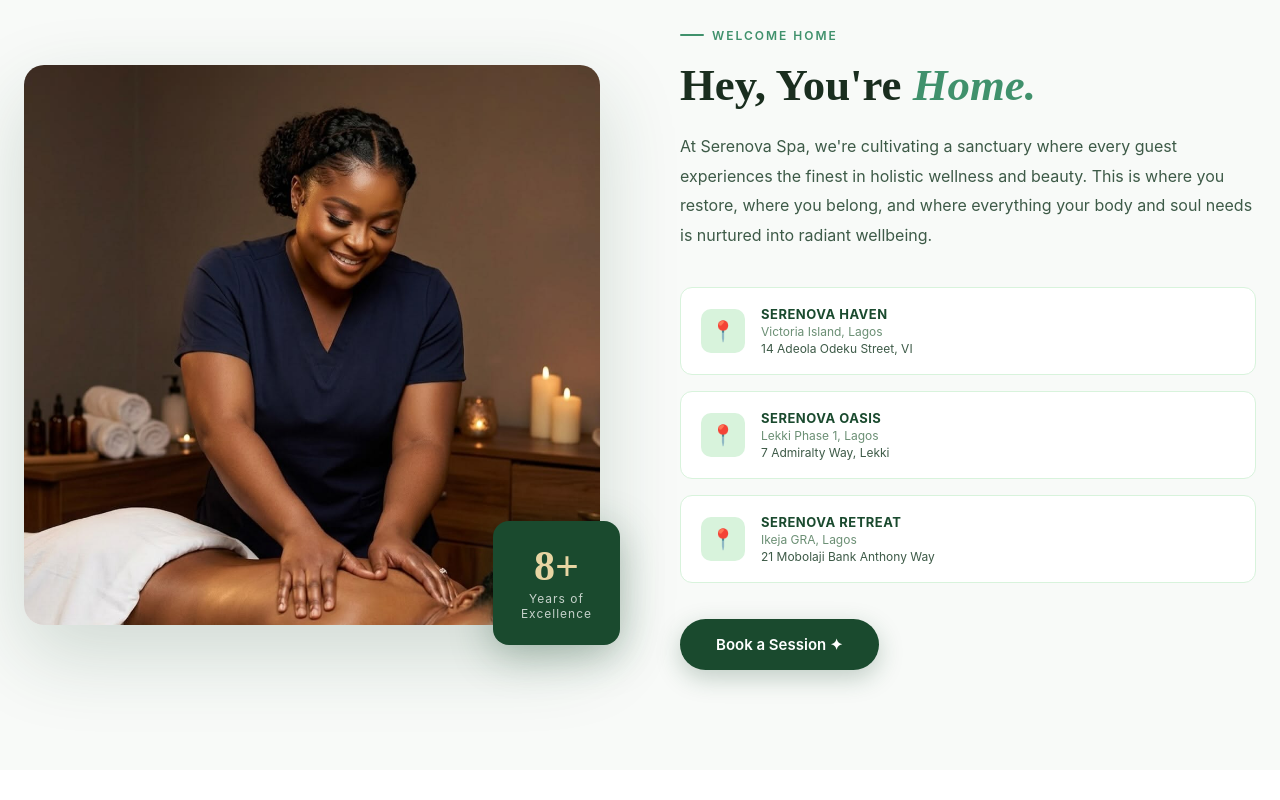
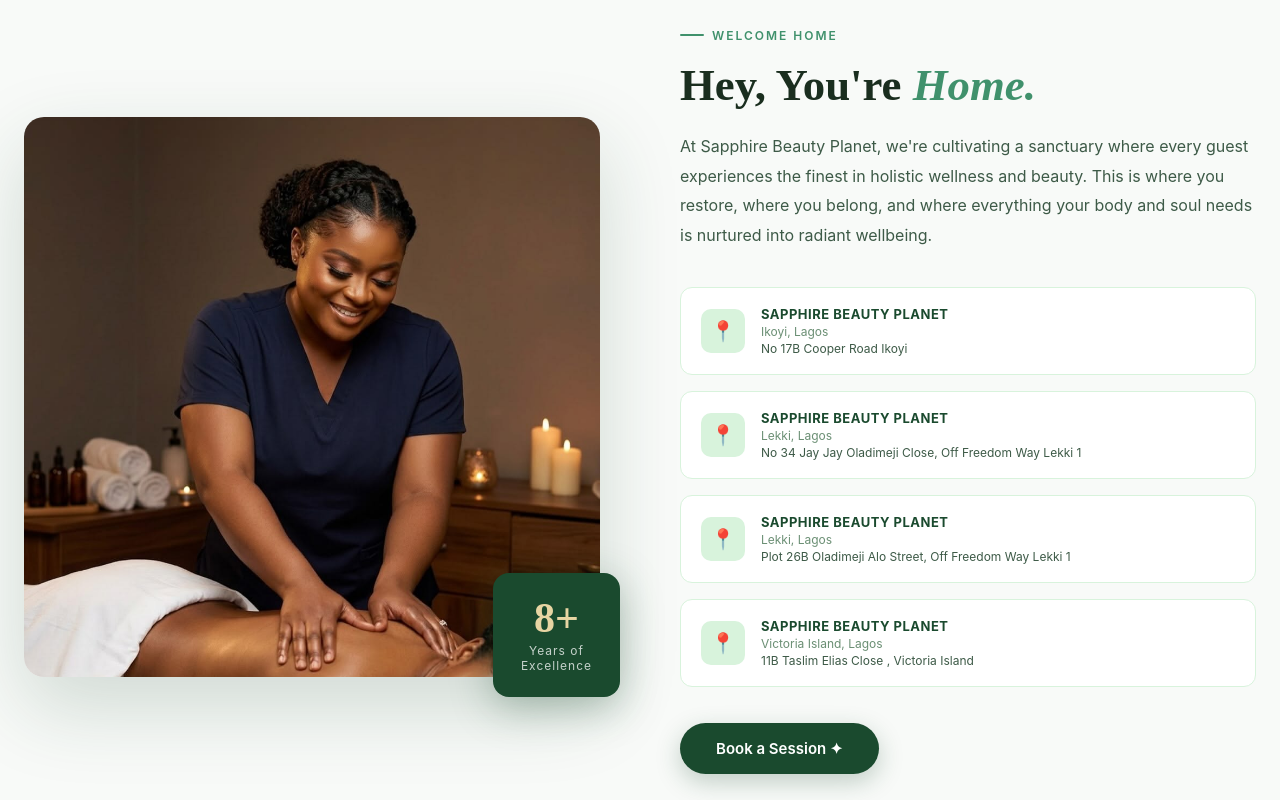
Before and after one commit to Fortunee5/sapphirebeautyplanet, a React (Create React App) app: page / in a window 1280 px wide. Shown: the part 880-1680 px from the top of the page. Built offline with nearby package versions, Linux system fonts and the light colour scheme.

Commit message:
ready to lauch

```diff
--- a/src/components/AboutSection.jsx
+++ b/src/components/AboutSection.jsx
@@ -1,19 +1,24 @@
 const AboutSection = ({ onBookNow }) => {
   const locations = [
     {
-      name: 'SERENOVA HAVEN',
-      sub: 'Victoria Island, Lagos',
-      addr: '14 Adeola Odeku Street, VI',
+      name: 'SAPPHIRE BEAUTY PLANET',
+      sub: 'Ikoyi, Lagos',
+      addr: 'No 17B Cooper Road Ikoyi ',
     },
     {
-      name: 'SERENOVA OASIS',
-      sub: 'Lekki Phase 1, Lagos',
-      addr: '7 Admiralty Way, Lekki',
+      name: 'SAPPHIRE BEAUTY PLANET',
+      sub: 'Lekki, Lagos',
+      addr: 'No 34 Jay Jay Oladimeji Close, Off Freedom Way Lekki 1 ',
     },
     {
-      name: 'SERENOVA RETREAT',
-      sub: 'Ikeja GRA, Lagos',
-      addr: '21 Mobolaji Bank Anthony Way',
+      name: 'SAPPHIRE BEAUTY PLANET',
+      sub: 'Lekki, Lagos',
+      addr: 'Plot 26B Oladimeji Alo Street, Off Freedom Way Lekki 1 ',
+    },
+        {
+      name: 'SAPPHIRE BEAUTY PLANET',
+      sub: 'Victoria Island, Lagos',
+      addr: '11B Taslim Elias Close , Victoria Island',
     },
   ];
 
@@ -218,7 +223,7 @@ const AboutSection = ({ onBookNow }) => {
               Hey, You're <em>Home.</em>
             </h2>
             <p className="about-desc">
-              At Serenova Spa, we're cultivating a sanctuary where every guest experiences the finest in holistic wellness and beauty. This is where you restore, where you belong, and where everything your body and soul needs is nurtured into radiant wellbeing.
+              At Sapphire Beauty Planet, we're cultivating a sanctuary where every guest experiences the finest in holistic wellness and beauty. This is where you restore, where you belong, and where everything your body and soul needs is nurtured into radiant wellbeing.
             </p>
 
             <div className="about-locations">
--- a/src/components/BookingModal.jsx
+++ b/src/components/BookingModal.jsx
@@ -1,15 +1,36 @@
 import { useState, useEffect } from 'react';
 
 const serviceOptions = [
-  'Full Body Massage (60 min) – ₦18,000',
-  'Full Body Massage (90 min) – ₦22,000',
-  'Luxury Facial (45 min) – ₦15,000',
-  'Luxury Facial (60 min) – ₦18,000',
-  'Hot Stone Therapy (75 min) – ₦22,000',
-  'Manicure & Pedicure (60 min) – ₦12,000',
-  'Aromatherapy Bath (45 min) – ₦14,000',
-  'Body Scrub & Wrap (90 min) – ₦20,000',
-  'Full Glow Package (3 hrs) – ₦45,000',
+  'Full Body Sweedish Massage (60 mins) – ₦45,000, (90 mins) – ₦50,000',
+  'Aromatherapy Massage (60 mins) – ₦45,000, (90 mins) – ₦50,000',
+  'Deep Tissue Massage  (60 mins) – ₦50,000, (90 mins) –  ₦60,000',
+  'Four Hands Massage   (60 mins) – ₦55,000, (90 mins) – ₦60,000',
+  'Men\'s Signature Facial  (60 mins) – ₦35,000, (90 mins) – ₦38,000',
+  'Women\'s Deluxe Facial  (60 mins) – ₦34,000',
+  'Hot Stone Massage  (60 mins) – ₦45,000, (90 mins) – ₦50,000',
+  'Lomi Lomi Massage  (60 mins) – ₦70,000',
+  'Neck Massage  (60 mins) – ₦30,000',
+  'Manicure & Pedicure – ₦31,000',
+  'Icing Facials – ₦55,000',
+  'Rejuvenating Facials – ₦45,000',
+  'Back Cleansing Facials – ₦40,000',
+  'Renew Facials – ₦60,000',
+  'Vaginal Facials(VFACIAL) – ₦40,000',
+  'Deep Cleansing Facial – ₦45,000',
+  'Gentle Men Facial – ₦35,000',
+  'Brows – ₦27,000',
+  'Lip – ₦23,000',
+  'Face – ₦32,000',
+  'Back – ₦40,000',
+  'Legs(Both)(Half/Full) – ₦45,000',
+  'Arms(Half/Full) – ₦40,000',
+  'Feet (Both) – ₦30,000',
+  'Underarm (Both) – ₦28,000',
+  'Bikini – ₦40,000',
+  'Classic Pedicure – ₦45,000',
+  'Spa Pedicure – ₦30,000',
+  'Signature Pedicure – ₦40,000',
+  'Pedicure & Manicure – ₦38,000',
 ];
 
 const BookingModal = ({ isOpen, onClose, onSubmit }) => {
@@ -82,7 +103,7 @@ const BookingModal = ({ isOpen, onClose, onSubmit }) => {
     if (Object.keys(errs).length > 0) { setErrors(errs); return; }
 
     // Send to WhatsApp
-    const msg = `🌿 *NEW SPA BOOKING – Serenova Spa*\n\n` +
+    const msg = `🌿 *NEW SPA BOOKING – Sapphire Beauty Planet*\n\n` +
       `👤 *Name:* ${form.fullName}\n` +
       `📞 *Phone:* ${form.phone}\n` +
       `📍 *Address:* ${form.address}\n` +
@@ -91,7 +112,7 @@ const BookingModal = ({ isOpen, onClose, onSubmit }) => {
       `🕐 *Time:* ${form.time}\n` +
       `📝 *Notes:* ${form.notes || 'None'}`;
 
-    const waUrl = `https://wa.me/2348144311841?text=${encodeURIComponent(msg)}`;
+    const waUrl = `https://wa.me/2348038794733?text=${encodeURIComponent(msg)}`;
 
     // Save to admin
     onSubmit({ ...form, timestamp: new Date().toISOString() });
@@ -433,7 +454,7 @@ const BookingModal = ({ isOpen, onClose, onSubmit }) => {
             <>
               <div className="modal-header">
                 <button className="modal-close" onClick={handleClose}>✕</button>
-                <div className="modal-header-badge">🌿 Serenova Spa</div>
+                <div className="modal-header-badge">🌿 Sapphire Beauty Planet</div>
                 <div className="modal-title">Book a Session</div>
                 <div className="modal-subtitle">
                   {step === 1 ? 'Tell us about yourself' : 'Choose your treatment'}
--- a/src/components/ContactSection.jsx
+++ b/src/components/ContactSection.jsx
@@ -221,7 +221,10 @@ const ContactSection = ({ onBookNow }) => {
   <div className="contact-info-icon">📍</div>
   <div className="contact-info-text">
     <strong>Our Locations</strong>
-                  Victoria Island, Lekki & Ikeja GRA, Lagos
+    No 17B Cooper Road Ikoyi,<br />
+    No 34 Jay Jay Oladimeji Close Off Freedom Way Lekki 1,<br />
+    Plot 26B Oladimeji Alo Street, Off Freedom Way Lekki 1,<br />
+    11B Taslim Elias Close Victoria Island,
   </div>
 </div>
               <div className="contact-info-item">
--- a/src/components/DailyRitualSection.jsx
+++ b/src/components/DailyRitualSection.jsx
@@ -247,7 +247,7 @@ const DailyRitualSection = ({ onBookNow }) => {
           <div className="ritual-visual">
             <div className="ritual-card-main">
               <div className="ritual-quote">
-                Your body is your greatest asset. At Serenova, we help you honour and restore it every single day.
+                Your body is your greatest asset. At Sapphire Beauty Planet, we help you honour and restore it every single day.
               </div>
               <div className="ritual-author">
                 <div className="author-avatar">🌿</div>
--- a/src/components/FAQSection.jsx
+++ b/src/components/FAQSection.jsx
@@ -2,12 +2,12 @@ import { useState } from 'react';
 
 const faqs = [
   {
-    q: 'What is Serenova Spa?',
-    a: 'Serenova Spa is a premier luxury wellness and beauty spa offering a full range of holistic treatments — from therapeutic massages and luxury facials to body wraps and nail care. We are committed to your total wellbeing, beauty, and relaxation.',
+    q: 'What is Sapphire Beauty Planet?',
+    a: 'Sapphire Beauty Planet is a premier luxury wellness and beauty spa offering a full range of holistic treatments — from therapeutic massages and luxury facials to body wraps and nail care. We are committed to your total wellbeing, beauty, and relaxation.',
   },
   {
-    q: 'Who is Serenova Spa for?',
-    a: 'Everyone is welcome at Serenova! Whether you are treating yourself to some well-deserved self-care, preparing for a special occasion, recovering from stress and burnout, or simply looking to maintain a consistent wellness routine, we have a treatment for you.',
+    q: 'Who is Sapphire Beauty Planet for?',
+    a: 'Everyone is welcome at Sapphire Beauty Planet! Whether you are treating yourself to some well-deserved self-care, preparing for a special occasion, recovering from stress and burnout, or simply looking to maintain a consistent wellness routine, we have a treatment for you.',
   },
   {
     q: 'What can I expect during my first visit?',
@@ -35,11 +35,11 @@ const faqs = [
   },
   {
     q: 'Is there a loyalty or membership programme?',
-    a: 'Yes! Our Serenova Wellness Membership gives you discounted rates, priority booking, monthly treatment credits, and exclusive member-only offers. Ask our front desk team about joining on your next visit.',
+    a: 'Yes! Our Sapphire Beauty Planet Wellness Membership gives you discounted rates, priority booking, monthly treatment credits, and exclusive member-only offers. Ask our front desk team about joining on your next visit.',
   },
   {
     q: 'How do I stay updated on new services and promotions?',
-    a: 'Follow us on Instagram @seronovaspa, join our WhatsApp community via the number on our contact page, and subscribe to our newsletter for weekly wellness tips, new service launches, and exclusive seasonal promotions.',
+    a: 'Follow us on Instagram @sapphirebeautyplanet, join our WhatsApp community via the number on our contact page, and subscribe to our newsletter for weekly wellness tips, new service launches, and exclusive seasonal promotions.',
   },
 ];
 
@@ -195,7 +195,7 @@ const FAQSection = () => {
             <div className="section-tag">FAQ</div>
             <h2 className="section-title">Frequently Asked Questions</h2>
             <p style={{ color: 'var(--text-light)', fontSize: '15px', lineHeight: '1.7' }}>
-              Everything you need to know about visiting Serenova Spa
+              Everything you need to know about visiting Sapphire Beauty Planet
             </p>
           </div>
 
--- a/src/components/Footer.jsx
+++ b/src/components/Footer.jsx
@@ -4,7 +4,7 @@ const Footer = ({ onAdminClick }) => {
   const links = {
     'Spa Services': ['Full Body Massage', 'Luxury Facials', 'Hot Stone Therapy', 'Manicure & Pedicure', 'Aromatherapy Bath', 'Body Scrub & Wrap'],
     'Company': ['About Us', 'Our Story', 'Careers', 'Press & Media', 'Partnerships'],
-    'Visit Us': ['Victoria Island', 'Lekki Phase 1', 'Ikeja GRA', 'Opening Hours', 'Parking Info'],
+    'Visit Us': ['No 17B Cooper Road Ikoyi ', 'No 34 Jay Jay Oladimeji Close, Off Freedom Way Lekki 1', 'Plot 26B Oladimeji Alo Street, Off Freedom Way Lekki 1', '11B Taslim Elias Close , Victoria Island'],
   };
 
   return (
@@ -227,12 +227,10 @@ const Footer = ({ onAdminClick }) => {
                 Lagos' premier luxury wellness destination. Where every treatment is a journey into serenity, every visit a step towards your most radiant self.
               </p>
               <div className="footer-socials">
-                <a href="#" title="Instagram"> <FaInstagram /></a>
-                <a href="#" title="Facebook">  <FaFacebook /></a>
-                <a href="#" title="Twitter/X"> <FaXTwitter /></a>
-                <a href="https://wa.me/2348144311841"
+                <a href="https://www.instagram.com/sapphirebeautyplanet?igsh=bXBub3Z2NHprZnI5&utm_source=qr" title="Instagram"> <FaInstagram /></a>
+                <a href="https://wa.me/2348038794733"
                 title="WhatsApp" target="_blank"> <FaWhatsapp /></a>
-                <a href="#" title="TikTok">    <FaTiktok /></a>
+                <a href="https://www.tiktok.com/@sapphireplanet1?_r=1&_t=ZS-95xvboioj6w" title="TikTok">    <FaTiktok /></a>
               </div>
             </div>
 
@@ -265,7 +263,7 @@ const Footer = ({ onAdminClick }) => {
 
       <a
         className="wa-float"
-        href="https://wa.me/2348144311841"
+        href="https://wa.me/2348038794733"
         target="_blank"
         rel="noreferrer"
         title="Chat on WhatsApp"
--- a/src/components/HeroSection.jsx
+++ b/src/components/HeroSection.jsx
@@ -290,7 +290,7 @@ const HeroSection = ({ onBookNow }) => {
             Serenity
           </h1>
           <p className="hero-desc">
-            At Serenova Spa, you'll rediscover your inner calm and be rejuvenated to embrace life with renewed energy and radiance.
+            At Sapphire Beauty Planet, you'll rediscover your inner calm and be rejuvenated to embrace life with renewed energy and radiance.
           </p>
           <div className="hero-cta-group">
             <button className="hero-btn-primary" onClick={onBookNow}>Book a Session</button>
--- a/src/components/TestimonialsSection.jsx
+++ b/src/components/TestimonialsSection.jsx
@@ -6,35 +6,35 @@ const testimonials = [
     role: 'Regular Client',
     avatar: '👩🏾',
     rating: 5,
-    text: 'Serenova Spa is absolutely my happy place. The hot stone massage I had last month completely melted away months of stress. The therapists are incredibly skilled and attentive. I leave every single time feeling like a brand new person.',
+    text: 'Sapphire Beauty Planet is absolutely my happy place. The hot stone massage I had last month completely melted away months of stress. The therapists are incredibly skilled and attentive. I leave every single time feeling like a brand new person.',
   },
   {
     name: 'Tunde Bakare',
     role: 'Monthly Member',
     avatar: '👨🏾',
     rating: 5,
-    text: 'I was skeptical about spa treatments at first, but after my first full body massage at Serenova, I was completely converted. The atmosphere is so peaceful, the staff so professional. It\'s become my monthly non-negotiable wellness ritual.',
+    text: 'I was skeptical about spa treatments at first, but after my first full body massage at Sapphire Beauty Planet, I was completely converted. The atmosphere is so peaceful, the staff so professional. It\'s become my monthly non-negotiable wellness ritual.',
   },
   {
     name: 'Adaeze Okonkwo',
     role: 'Loyal Client',
     avatar: '👩🏾‍🦱',
     rating: 5,
-    text: 'The luxury facial here transformed my skin within three sessions. My complexion has never looked this radiant and even. The team took time to understand my skin type and curated a perfect treatment. I recommend Serenova to everyone I know.',
+    text: 'The luxury facial here transformed my skin within three sessions. My complexion has never looked this radiant and even. The team took time to understand my skin type and curated a perfect treatment. I recommend Sapphire Beauty Planet to everyone I know.',
   },
   {
     name: 'Emeka Nwosu',
     role: 'Corporate Wellness',
     avatar: '👨🏿',
     rating: 5,
-    text: 'We booked Serenova for our company wellness day and it was phenomenal. Every single team member left feeling refreshed and revitalised. The organisation and professionalism from the Serenova team was outstanding from start to finish.',
+    text: 'We booked Sapphire Beauty Planet for our company wellness day and it was phenomenal. Every single team member left feeling refreshed and revitalised. The organisation and professionalism from the Sapphire Beauty Planet team was outstanding from start to finish.',
   },
   {
     name: 'Folake Abiodun',
     role: 'Bridal Client',
     avatar: '👰🏾',
     rating: 5,
-    text: 'I came to Serenova for my pre-wedding glow package and the results were nothing short of extraordinary. My skin was absolutely luminous on my big day. The team made me feel like royalty throughout the entire experience. Forever grateful!',
+    text: 'I came to Sapphire Beauty Planet for my pre-wedding glow package and the results were nothing short of extraordinary. My skin was absolutely luminous on my big day. The team made me feel like royalty throughout the entire experience. Forever grateful!',
   },
 ];
 
```
Also changed, not shown: src/components/ServicesSection.jsx (+11 -11 lines). Lines whose indentation alone changed are shown as unchanged.
